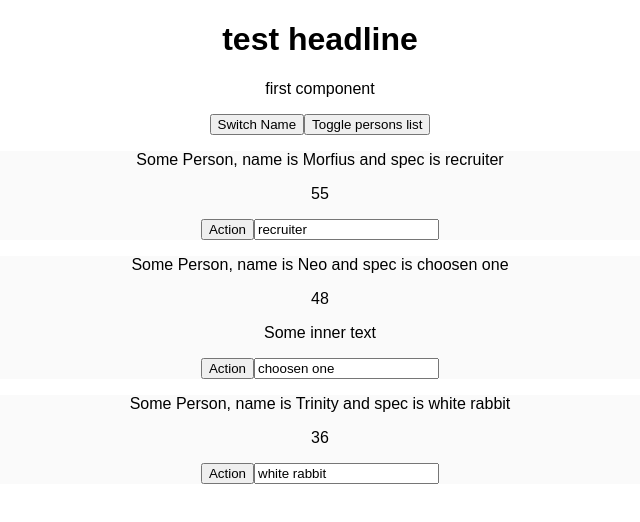
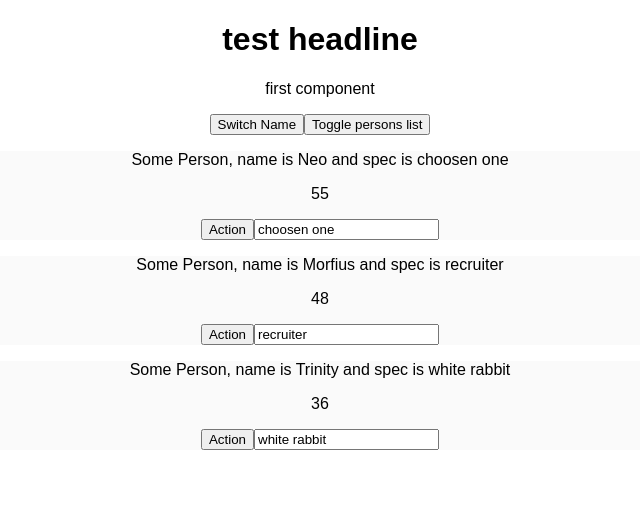
Before and after one commit to inferman/react, a React (Create React App) app: page / in a window 1280 px wide. Shown: the top 522 px of the page, without its empty margins (320-960 px from the left). Built offline with nearby package versions, Linux system fonts and the light colour scheme.

Commit message:
completed list creation

```diff
--- a/src/App.js
+++ b/src/App.js
@@ -7,22 +7,16 @@ const classList = [];
 class App extends Component {
   state = {
     persons: [
-      { name: "Neo", spec: "choosen one" },
-      { name: "Morfius", spec: "recruiter", yearOfB: "1964" },
-      { name: "Trinity", spec: "white rabbit" }
+      { id: "wqer", name: "Neo", spec: "choosen one", yearOfB: "1964" },
+      { id: "asdf", name: "Morfius", spec: "recruiter", yearOfB: "1971" },
+      { id: "zxcv", name: "Trinity", spec: "white rabbit", yearOfB: "1983" }
     ],
     isListVisible: true
   };
   switchNameHandler = newProp => {
-    //console.log(event);
-    this.setState({
-      persons: [
-        { name: "Neo", spec: "choosen one" },
-        { name: "Morfius", spec: "recruiter", yearOfB: "1964" },
-        { name: "Trinity", spec: newProp }
-      ]
-    });
-    this.state.persons[2].name = "Some name";
+    const persons = [...this.state.persons];
+    persons.forEach(person => (person.spec = newProp));
+    this.setState({ persons });
   };
 
   specChangeHandler = event => {
@@ -57,27 +51,38 @@ class App extends Component {
     }
   };
 
+  onNameChange = (e, id) => {
+    const person = this.state.persons.find(item => item.id === id);
+    const i = this.state.persons.indexOf(person);
+    const persons = [...this.state.persons];
+    persons[i] = person;
+    this.setState({ persons });
+  };
+
+  deletePersonHandler = id => {
+    const persons = this.state.persons.filter(item => item.id !== id);
+    this.setState({ persons });
+    console.log(this.state.persons);
+  };
+
   render() {
     let persons = null;
 
     if (this.state.isListVisible) {
       persons = (
         <div>
-          <Person
-            name={this.state.persons[1].name}
-            spec={this.state.persons[1].spec}
-            nums={this.state.persons[1].yearOfB}
-            click={this.switchNameHandler.bind(this, "killer")}
-          />
-          <Person name="Neo" spec="choosen one" nums="1971">
-            Some inner text
-          </Person>
-          <Person
-            name={this.state.persons[2].name}
-            spec={this.state.persons[2].spec}
-            nums="1983"
-            changedArrr={this.specChangeHandler}
-          />
+          {this.state.persons.map(person => {
+            return (
+              <Person
+                click={() => this.deletePersonHandler(person.id)}
+                name={person.name}
+                spec={person.spec}
+                nums={person.yearOfB}
+                changed={event => this.onNameChange(event, person.id)}
+                key={person.id}
+              />
+            );
+          })}
         </div>
       );
     }
--- a/src/Person/Person.js
+++ b/src/Person/Person.js
@@ -15,7 +15,7 @@ const person = props => {
       <button type="button" onClick={props.click}>
         Action
       </button>
-      <input type="text" onChange={props.changedArrr} value={props.spec} />
+      <input type="text" onChange={props.changed} value={props.spec} />
     </div>
   );
 };
```
